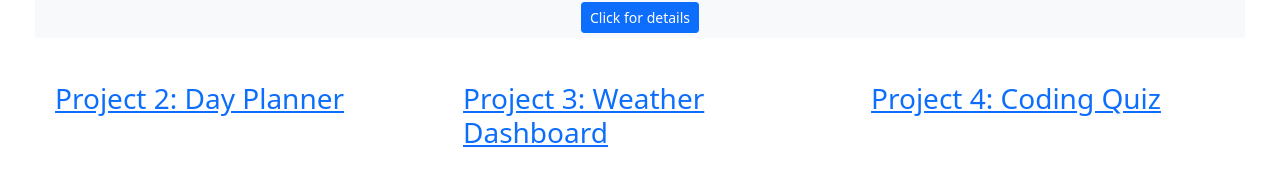
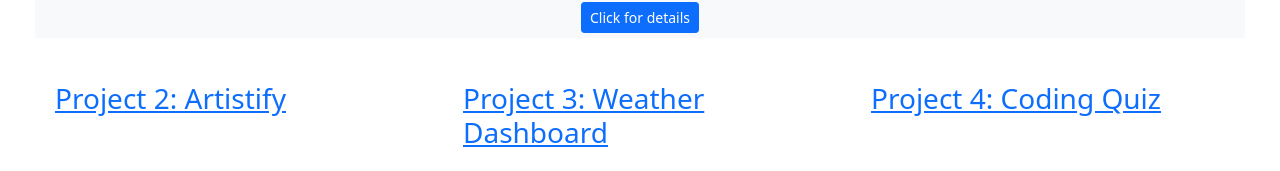
Before and after one commit to matt-cross23/Full-Stack-Portfolio, a plain HTML site: page index.html in a window 1280 px wide. Shown: the part 996-1167 px from the top of the page. Drawn offline with nearby package versions, Linux system fonts and the light colour scheme; a script that the page names is missing.

Commit message:
Update index.html

```diff
--- a/index.html
+++ b/index.html
@@ -68,11 +68,11 @@
             <p id="clickText"> My group members and I created an application that graphs and logs tasks completed based on a user's input. This app allows managers to visualize their team's progress or track your daily habits.</p>
             </div>
             <div class="row">
-            <div class="col"><a href="https://matt-cross23.github.io/day-planner/index.html" alt="Project2"><h3>Project 2: Day Planner</h3></a>
+            <div class="col"><a href="https://artistify-project.herokuapp.com/" alt="Project2"><h3> Project 2: Artistify</h3></a>
              </div>
-            <div class="col"> <a href="https://matt-cross23.github.io/Weather-Dashboard/index.html" alt="This is my third Project"><h3>Project 3: Weather Dashboard</h3></a>
+            <div class="col"> <a href="https://matt-cross23.github.io/Weather-Dashboard/index.html" alt="This is my third Project"><h3> Project 3: Weather Dashboard</h3></a>
             </div>
-            <div class="col"><a href="https://matt-cross23.github.io/Coding-quiz/index.html" alt="This is my fourth Project"><h3>Project 4: Coding Quiz </h3></a>
+            <div class="col"><a href="https://matt-cross23.github.io/Coding-quiz/index.html" alt="This is my fourth Project"><h3> Project 4: Coding Quiz </h3></a>
             </div>
  <section id="Contact-Link">
  <div class="container-fluid bg-light text-dark">
```
